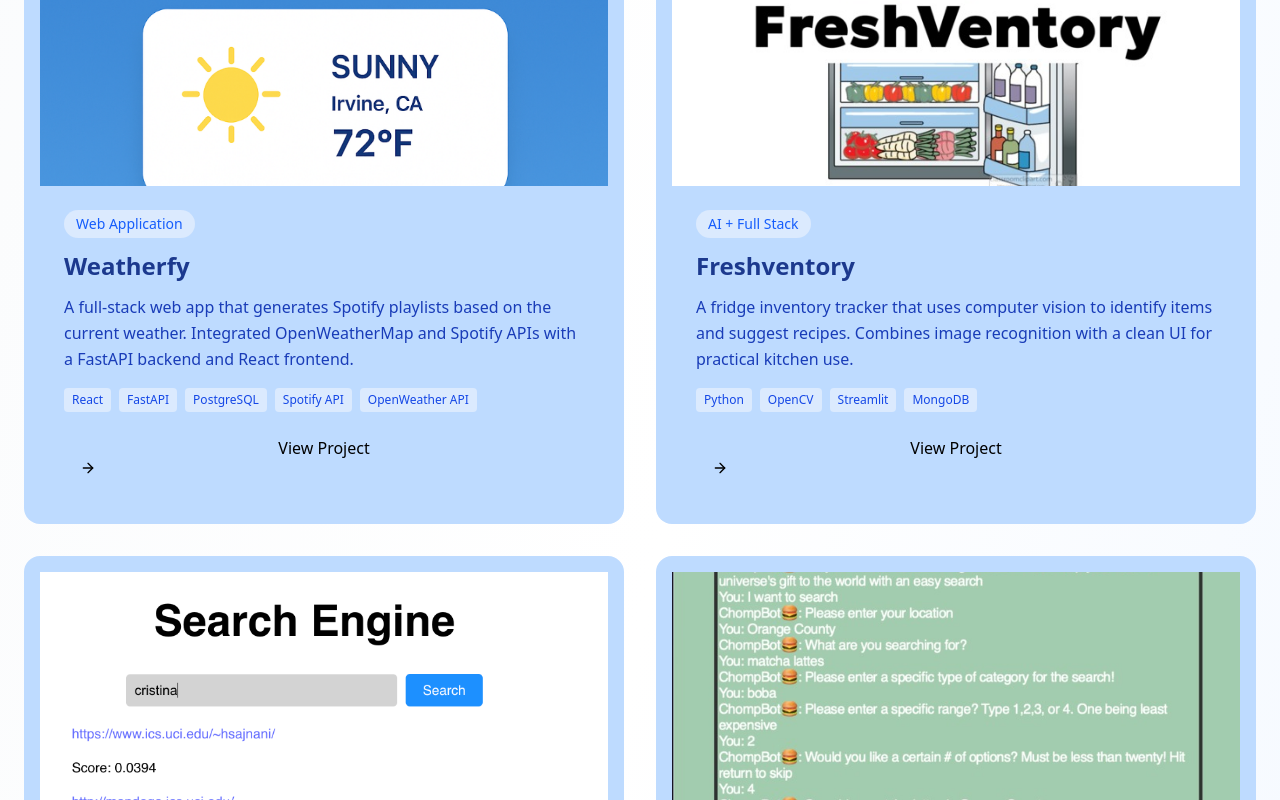
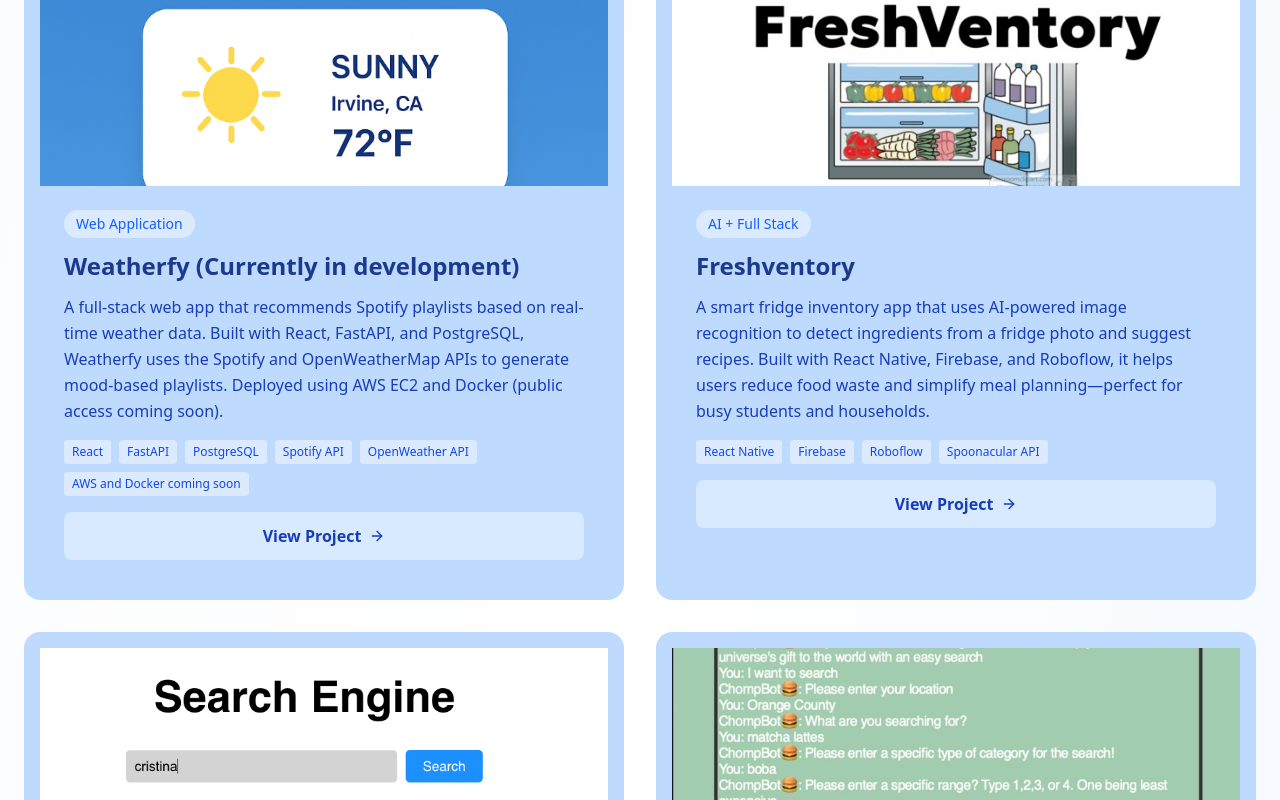
Before and after one commit to sabrinaprc/my-new-portfolio, a React (Vite) app: page / in a window 1280 px wide. Shown: the part 2000-2800 px from the top of the page. Built offline with nearby package versions, Linux system fonts and the light colour scheme.

Commit message:
linked projects

```diff
--- a/src/components/Projects.jsx
+++ b/src/components/Projects.jsx
@@ -1,41 +1,44 @@
 import React from 'react';
 import { motion } from 'framer-motion';
-import { ExternalLink, Github, ArrowRight } from 'lucide-react';
+import { ArrowRight } from 'lucide-react';
 import { Card, CardContent } from '../components/ui/card';
 import { Button } from './ui/button';
 
 export default function Projects() {
   const projects = [
     {
-    title: "Weatherfy",
-    description: "A full-stack web app that generates Spotify playlists based on the current weather. Integrated OpenWeatherMap and Spotify APIs with a FastAPI backend and React frontend.",
+      title: "Weatherfy (Currently in development)",
+      description: "A full-stack web app that recommends Spotify playlists based on real-time weather data. Built with React, FastAPI, and PostgreSQL, Weatherfy uses the Spotify and OpenWeatherMap APIs to generate mood-based playlists. Deployed using AWS EC2 and Docker (public access coming soon).",
       image: "./images/weatherfy.png",
-    tech: ["React", "FastAPI", "PostgreSQL", "Spotify API", "OpenWeather API"],
-    category: "Web Application"
+      tech: ["React", "FastAPI", "PostgreSQL", "Spotify API", "OpenWeather API", "AWS and Docker coming soon"],
+      category: "Web Application",
+      link: "https://github.com/sabrinaprc/Weatherfy"
     },
     {
       title: "Freshventory",
-    description: "A fridge inventory tracker that uses computer vision to identify items and suggest recipes. Combines image recognition with a clean UI for practical kitchen use.",
+      description: "A smart fridge inventory app that uses AI-powered image recognition to detect ingredients from a fridge photo and suggest recipes. Built with React Native, Firebase, and Roboflow, it helps users reduce food waste and simplify meal planning—perfect for busy students and households.",
       image: "./images/Freshventory.jpg",
-    tech: ["Python", "OpenCV", "Streamlit", "MongoDB"],
-    category: "AI + Full Stack"
+      tech: ["React Native", "Firebase", "Roboflow", "Spoonacular API"],
+      category: "AI + Full Stack",
+      link: "https://devpost.com/software/freshventory"
     },
     {
       title: "Search Engine",
       description: "A custom-built search engine using TF-IDF for ranking and MongoDB for document storage. Built without external libraries like Lucene to demonstrate core IR concepts.",
       image: "./images/search-engine.png",
       tech: ["Python", "MongoDB", "TF-IDF", "Flask"],
-    category: "Information Retrieval"
+      category: "Information Retrieval",
+      link: "https://github.com/sabrinaprc/Search-Engine-Updated"
     },
     {
       title: "ChompBot",
-    description: "An AI model that classifies food types from images and analyzes nutritional content using TensorFlow. Includes real-time predictions and deployment via AWS.",
+      description: "An AI-powered restaurant assistant that helps users find food spots using natural language. Built with ChatterBot and Yelp API, it interprets your preferences—like cuisine, location, and vibe—and responds with curated options and menus. Designed as a friendly, chat-based tool to cut through the noise of endless low-rated listings.",
       image: "./images/chompbot.jpg",
-    tech: ["TensorFlow", "Python", "AWS", "Pandas"],
-    category: "Machine Learning"
-  }
+      tech: ["Python", "Yelp API", "ChatterBot", "Tkinter"],
+      category: "Conversational AI",
+      link: "https://devpost.com/software/chompbot"
+    },
   ];
-
 
   return (
     <div className="min-h-screen flex items-center justify-center px-6 py-20">
@@ -51,7 +54,7 @@ export default function Projects() {
             Featured Projects
           </h2>
           <p className="text-xl text-slate-600 max-w-2xl mx-auto">
-            A showcase of my recent work spanning web applications, mobile apps, and design systems.
+            A showcase of my recent work spanning web applications, machine learning, and creative tools.
           </p>
         </motion.div>
 
@@ -72,14 +75,6 @@ export default function Projects() {
                     className="w-full h-64 object-cover transition-transform duration-500 group-hover:scale-110"
                   />
                   <div className="absolute inset-0 bg-gradient-to-t from-black/50 to-transparent opacity-0 group-hover:opacity-100 transition-opacity duration-300" />
-                  <div className="absolute top-4 right-4 flex gap-2 opacity-0 group-hover:opacity-100 transition-opacity duration-300">
-                    <Button size="sm" variant="secondary" className="bg-white/90 hover:bg-white">
-                      <Github className="w-4 h-4" />
-                    </Button>
-                    <Button size="sm" variant="secondary" className="bg-white/90 hover:bg-white">
-                      <ExternalLink className="w-4 h-4" />
-                    </Button>
-                  </div>
                 </div>
 
                 <CardContent className="p-6">
@@ -105,10 +100,15 @@ export default function Projects() {
                     ))}
                   </div>
 
-                  <Button variant="ghost" className="w-full justify-between group-hover:bg-blue-100 group-hover:text-blue-700 transition-all duration-300">
+                  <a href={project.link} target="_blank" rel="noopener noreferrer" className="block">
+                    <Button
+                      variant="ghost"
+                      className="w-full flex items-center justify-center gap-2 bg-white/40 hover:bg-white/70 text-blue-800 hover:text-blue-900 transition-all duration-300 rounded-lg py-3 font-semibold"
+                    >
                       View Project
-                    <ArrowRight className="w-4 h-4 group-hover:translate-x-1 transition-transform duration-300" />
+                      <ArrowRight className="w-4 h-4 transition-transform duration-300 group-hover:translate-x-1" />
                     </Button>
+                  </a>
                 </CardContent>
               </Card>
             </motion.div>
```
Lines whose indentation alone changed are shown as unchanged.
